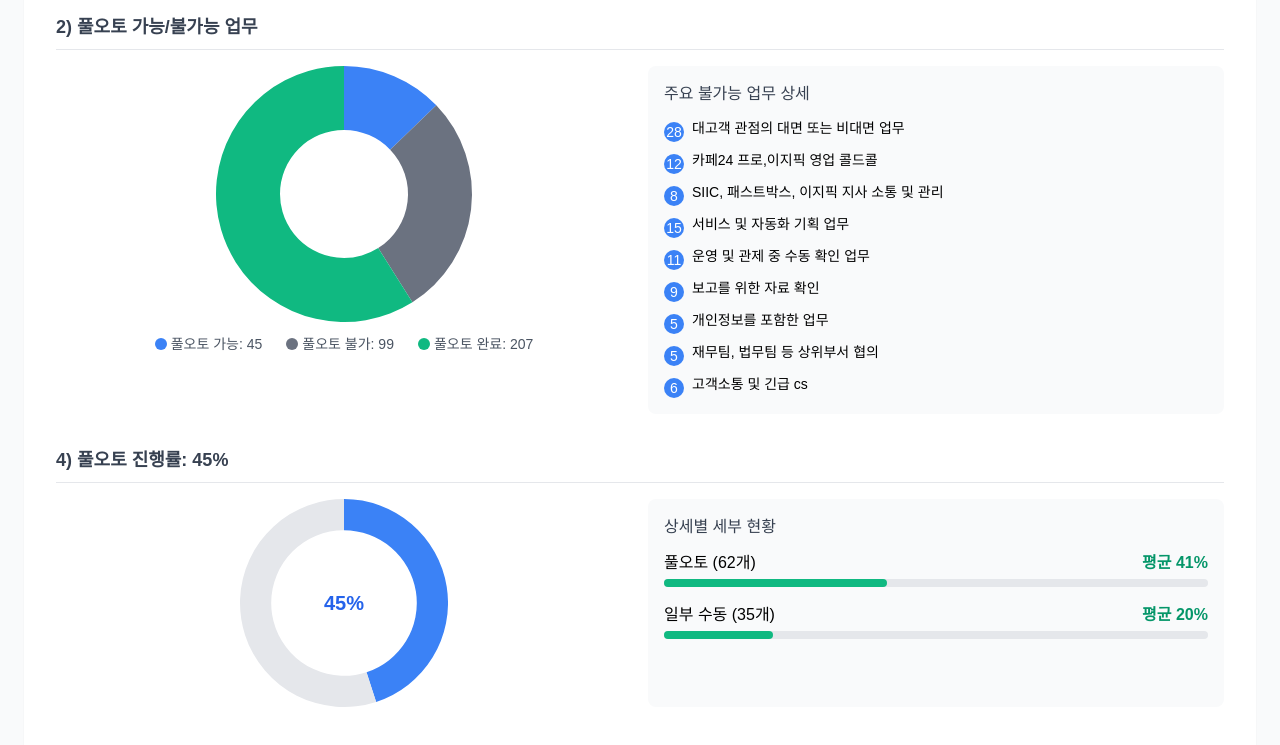
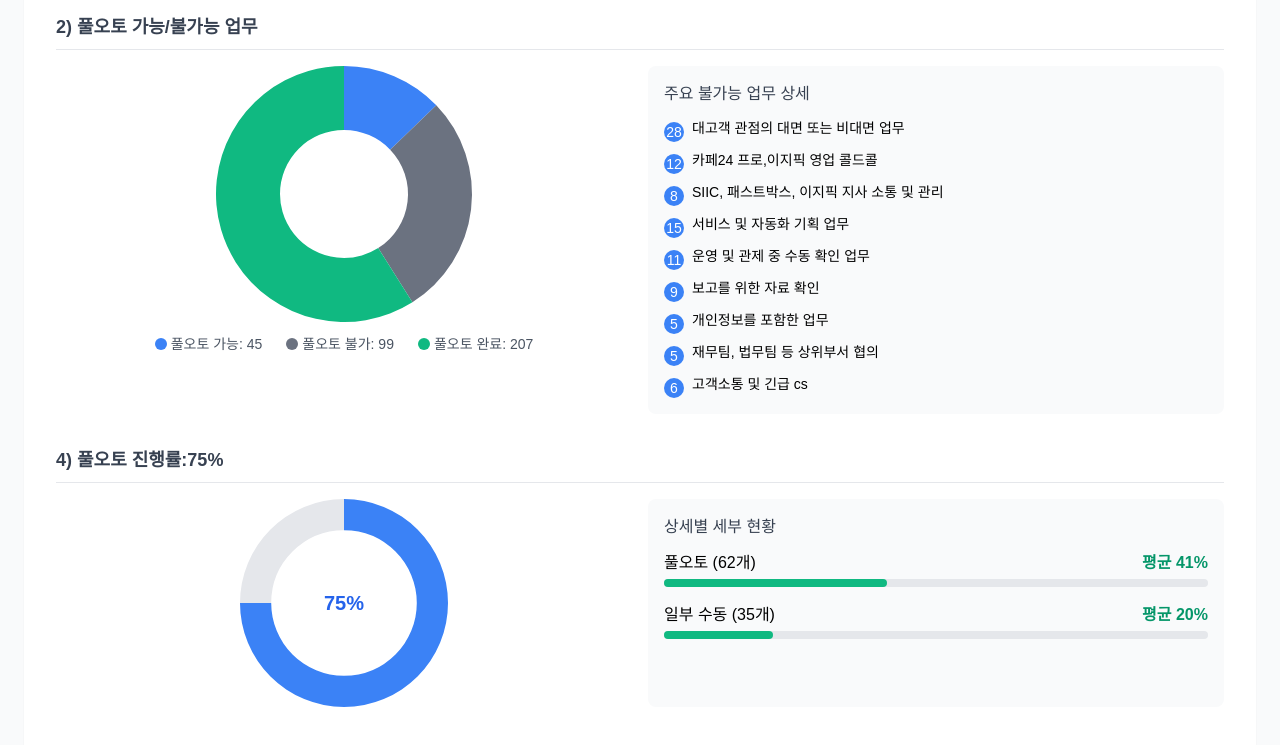
Before and after one commit to overdose80/SIIC_monthly, a plain HTML site: page 메타오토보고.html in a window 1280 px wide. Shown: the part 607-1352 px from the top of the page. Drawn offline with nearby package versions, Linux system fonts and the light colour scheme.

Commit message:
Update 메타오토보고.html

```diff
--- a/메타오토보고.html
+++ b/메타오토보고.html
@@ -135,7 +135,7 @@
       <!-- 3) 풀오토 진행률 -->
       <div>
         <div class="heading-section">
-          <h2 class="text-lg font-semibold text-gray-700">4) 풀오토 진행률: 45%</h2>
+          <h2 class="text-lg font-semibold text-gray-700">4) 풀오토 진행률:75%</h2>
         </div>
         <div class="grid grid-cols-2 gap-4">
           <div class="flex items-center justify-center">
@@ -202,7 +202,7 @@
 
   // 4) 진행률 도넛
   (function(){
-    const progress = 45;
+    const progress = 75;
     const remain = 100 - progress;
 
     const ctx = document.getElementById('progressChart').getContext('2d');
@@ -242,4 +242,5 @@
 </script>
 
 </body>
+
 </html>
```
